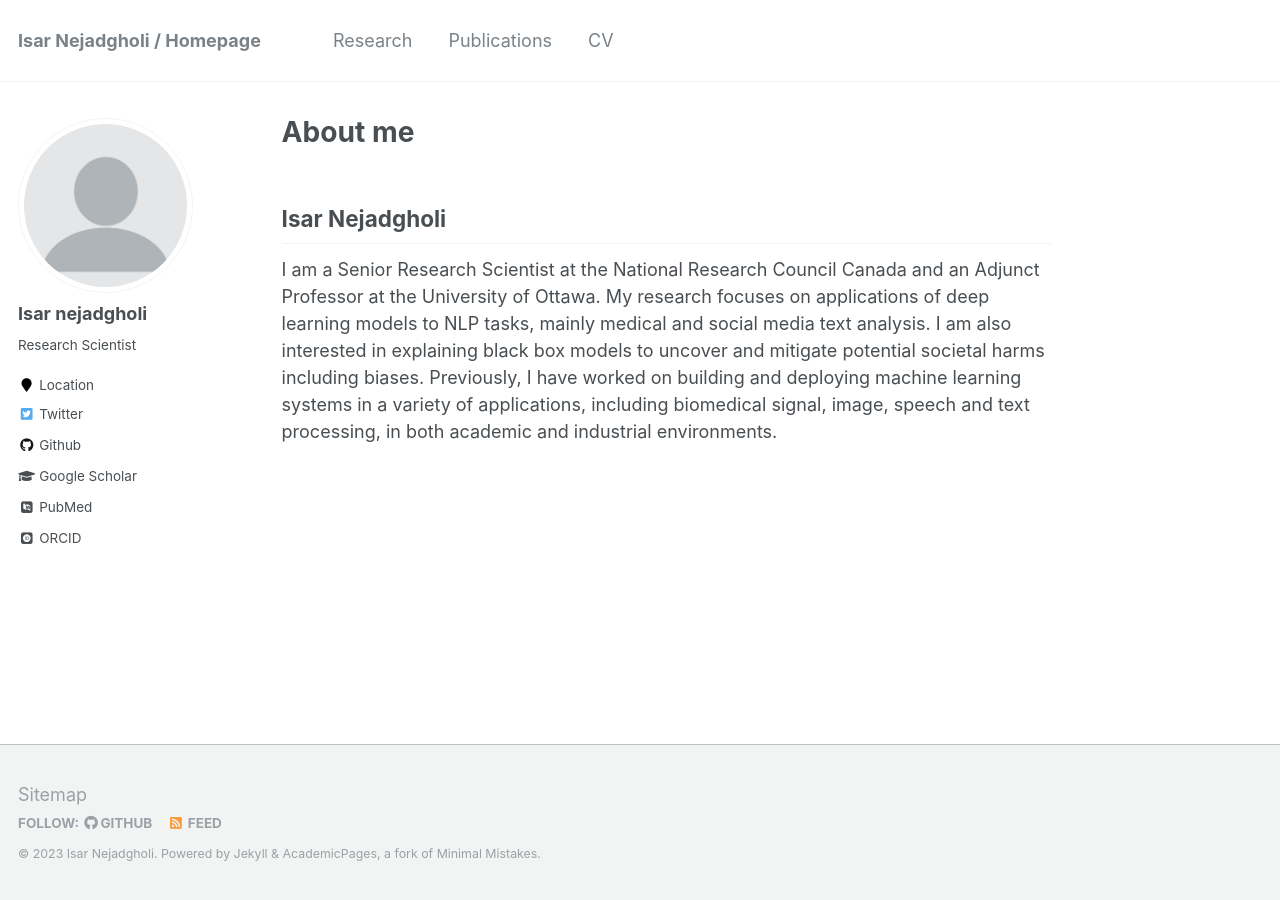
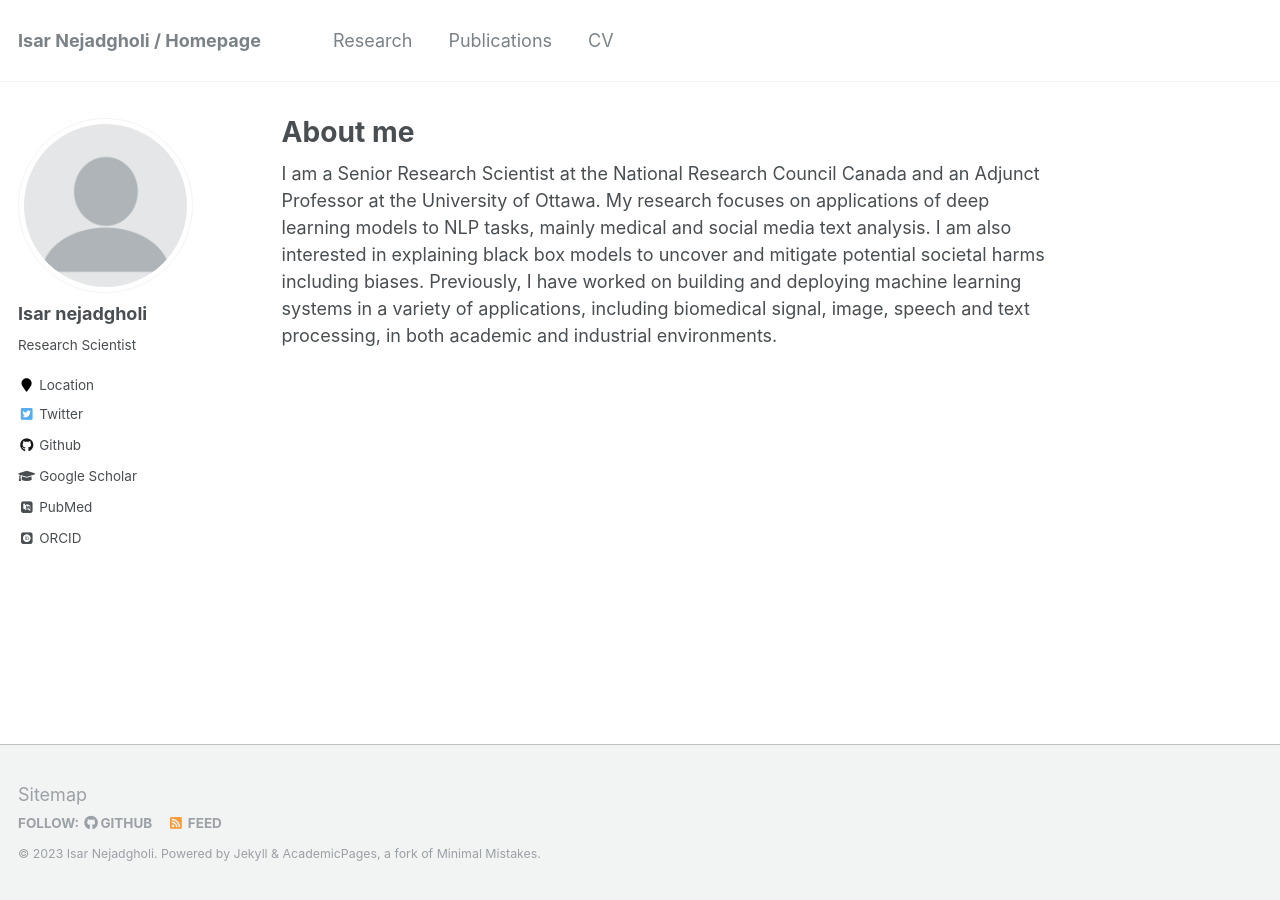
Before and after one commit to IsarNejad/IsarNejad.github.io, a Jekyll site: the page built from _pages/about.md, in a window 1280 px wide. Built offline with Jekyll 4.4.1, drawn with Linux system fonts in a browser that asks for light colours; some web fonts are replaced.

Commit message:
Update about.md

```diff
--- a/_pages/about.md
+++ b/_pages/about.md
@@ -8,5 +8,4 @@ redirect_from:
   - /about.html
 ---
 
-## Isar Nejadgholi
 I am a Senior Research Scientist at the National Research Council Canada and an Adjunct Professor at the University of Ottawa. My research focuses on applications of deep learning models to NLP tasks, mainly medical and social media text analysis. I am also interested in explaining black box models to uncover and mitigate potential societal harms including biases. Previously, I have worked on building and deploying machine learning systems in a variety of applications, including biomedical signal, image, speech and text processing, in both academic and industrial environments.
```
